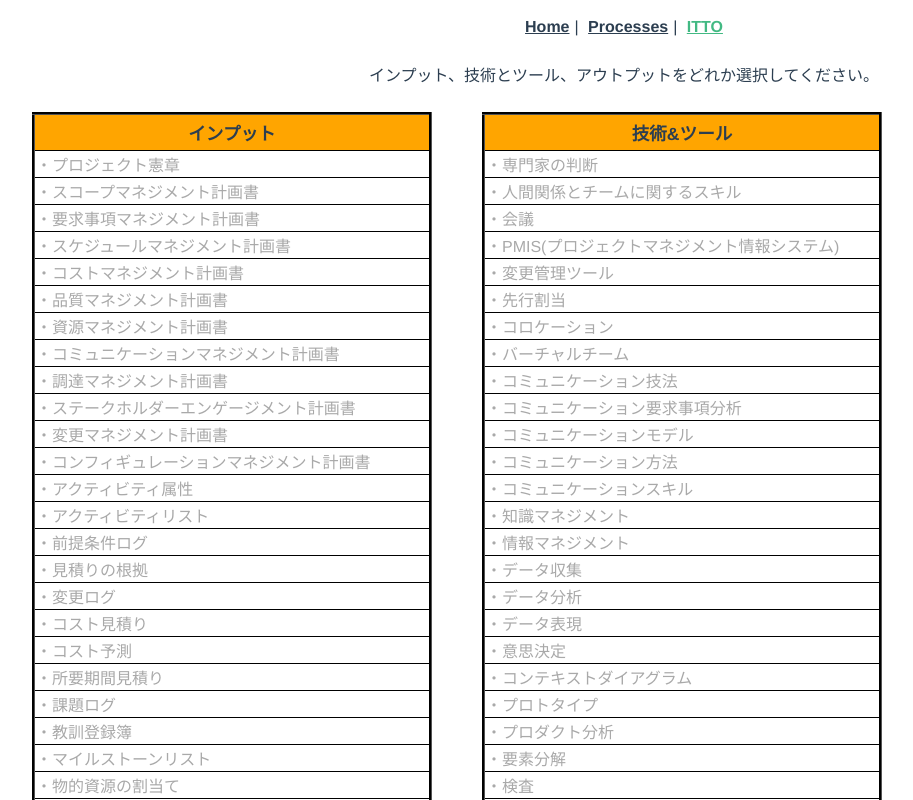
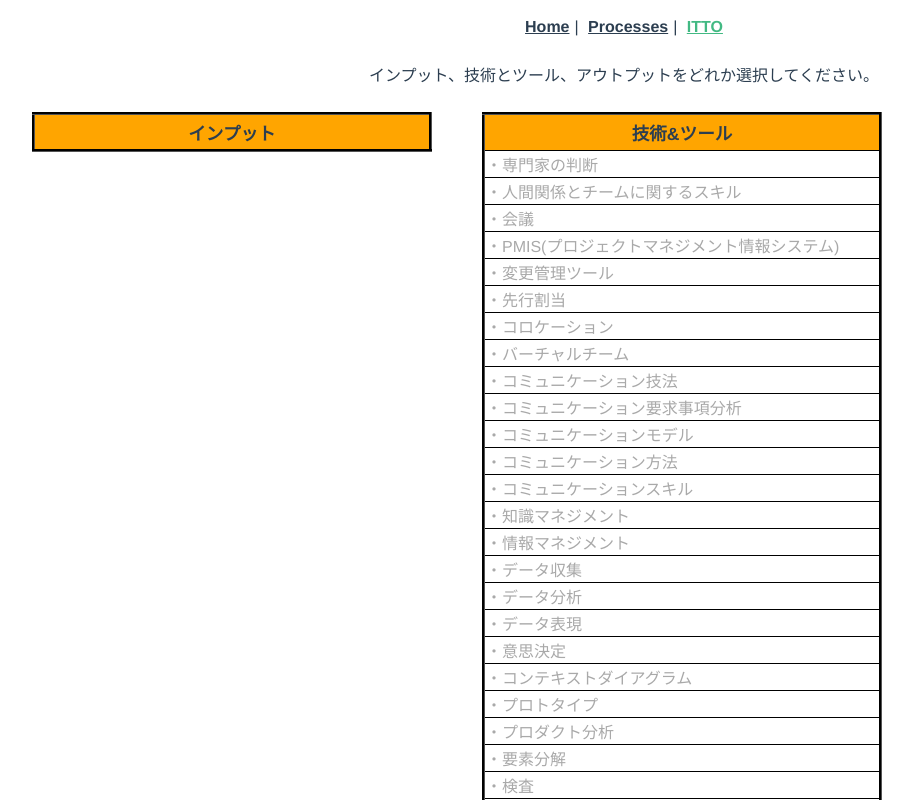
Before and after one commit to codesmith/pmbok-process, a Vue app: page /itto in a window 1280 px wide. Shown: the top 800 px of the page, without its empty margins (16-929 px from the left). Built offline with nearby package versions, Linux system fonts and the light colour scheme.

Commit message:
一旦activeのものだけ表示されるようになった

```diff
--- a/src/components/tables/InputsTable.vue
+++ b/src/components/tables/InputsTable.vue
@@ -10,7 +10,7 @@
         v-for="(inputsTableElement, index) in this.$store.state.inputsTableElements"
         :key="inputsTableElement.name"
       >
-        <td>
+        <td v-show="showTableElement(index)">
           <router-link
             :to="{ name: 'processes', params: { inNum: inputsTableElement.inNum }}"
             :class="{
@@ -31,6 +31,19 @@ export default {
     routedProcessesElement: {
       type: Object,
       required: false
+    }
+  },
+  computed: {
+    showTableElement: function() {
+      return function(i) {
+        if (this.routedProcessesElement.inputs.includes(i)) {
+          return true;
+          // }else if () {
+          //   return true;
+        } else {
+          return false;
+        }
+      };
     }
   }
 };
```
